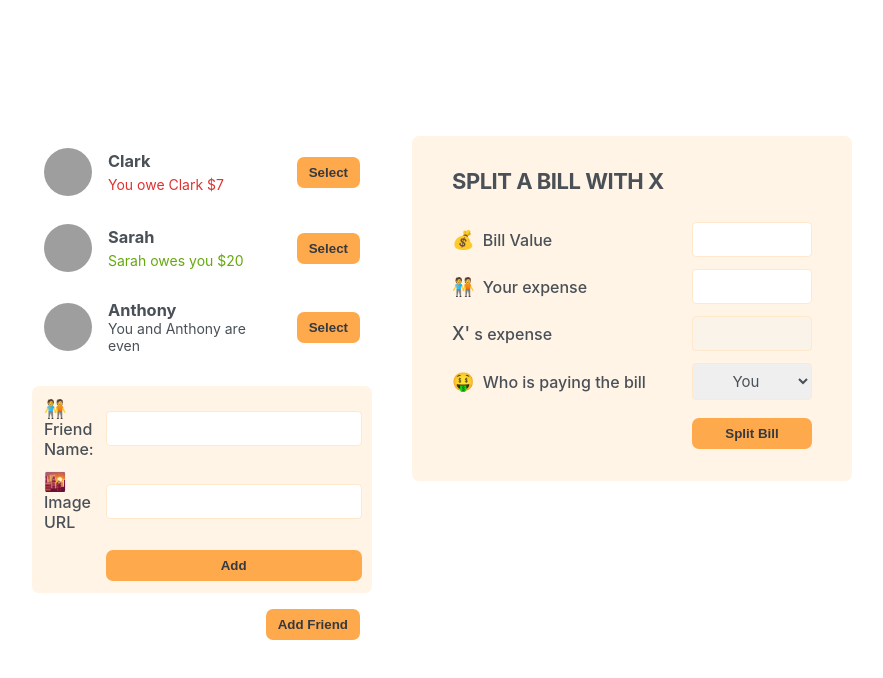
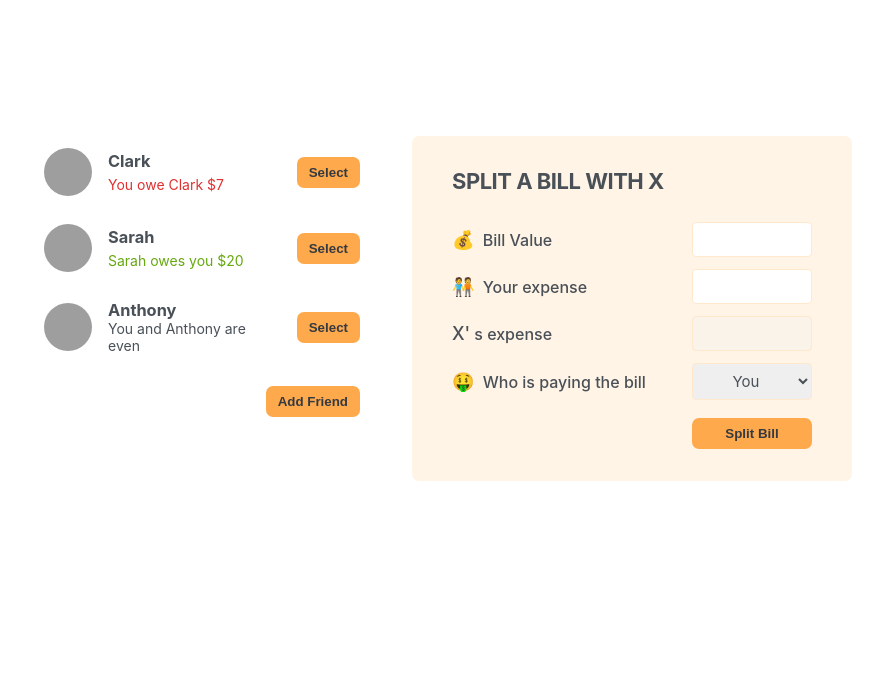
Before and after one commit to Aditya-Ghosh-27/eat-n-split, a React (Vite) app: page / in a window 1280 px wide. Shown: the top 678 px of the page, without its empty margins (198-1081 px from the left). Built offline with nearby package versions, Linux system fonts and the light colour scheme; grey boxes are pictures that could not be loaded.

Commit message:
displaying the new friend form

```diff
--- a/src/App.jsx
+++ b/src/App.jsx
@@ -1,4 +1,4 @@
-import { Children } from "react";
+import { Children, useState } from "react";
 
 const initialFriends = [
   {
@@ -22,12 +22,17 @@
 ];
 
 export default function App(){
+  const [showAddFriend, setShowAddFriend] = useState(false);
+
+  function handleShowAddFriend(){
+    setShowAddFriend(show => !show);
+  }
   return (
     <div className="app">
       <div className="sidebar">
         <FriendsList />
-        <FormAddFriend />
-        <Button>Add Friend</Button>
+        {showAddFriend && <FormAddFriend />}
+        {<Button onClick={handleShowAddFriend}>{showAddFriend ? "Close" : "Add Friend"}</Button>}
       </div>
       <FormSplitBill />
     </div>
@@ -63,9 +68,9 @@
   )
 }
 
-function Button({children}){
+function Button({children, onClick}){
   return (
-    <button className="button">{children}</button>
+    <button onClick={onClick} className="button">{children}</button>
   )
 }
 
```
